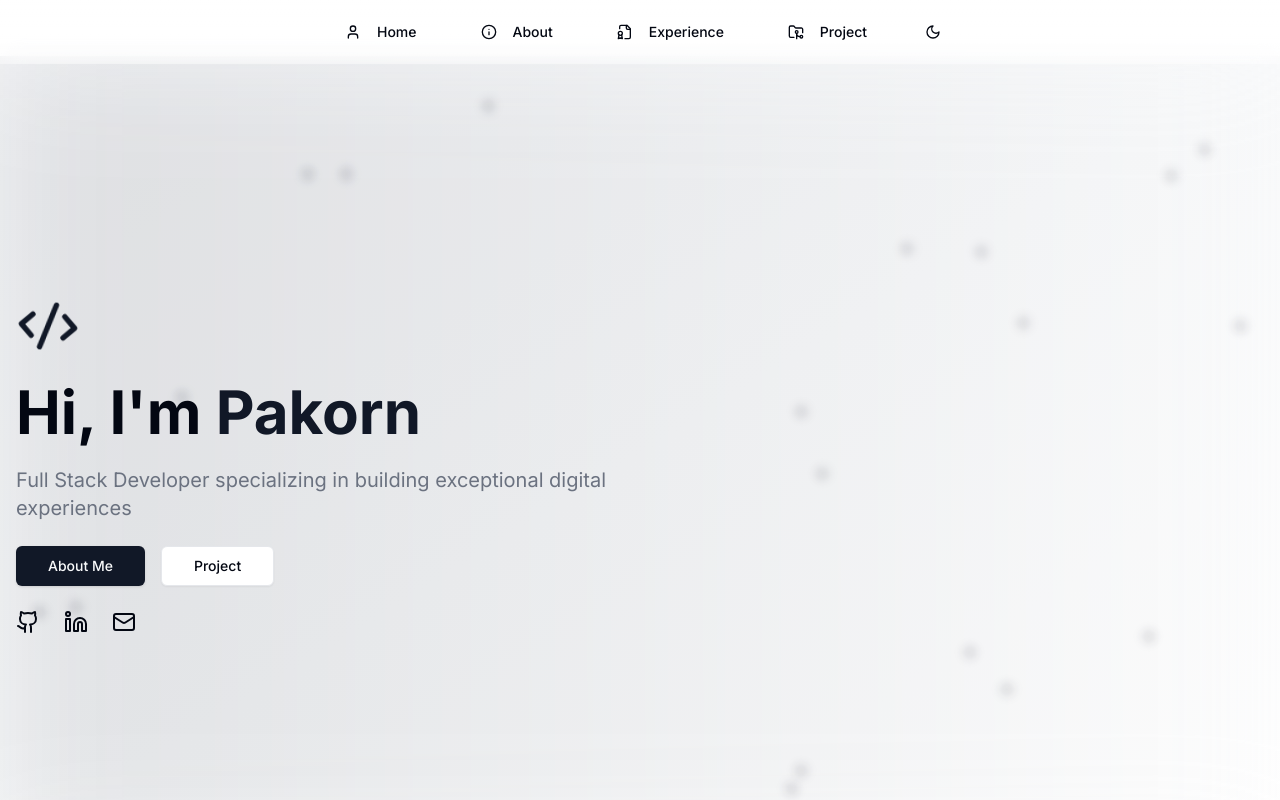
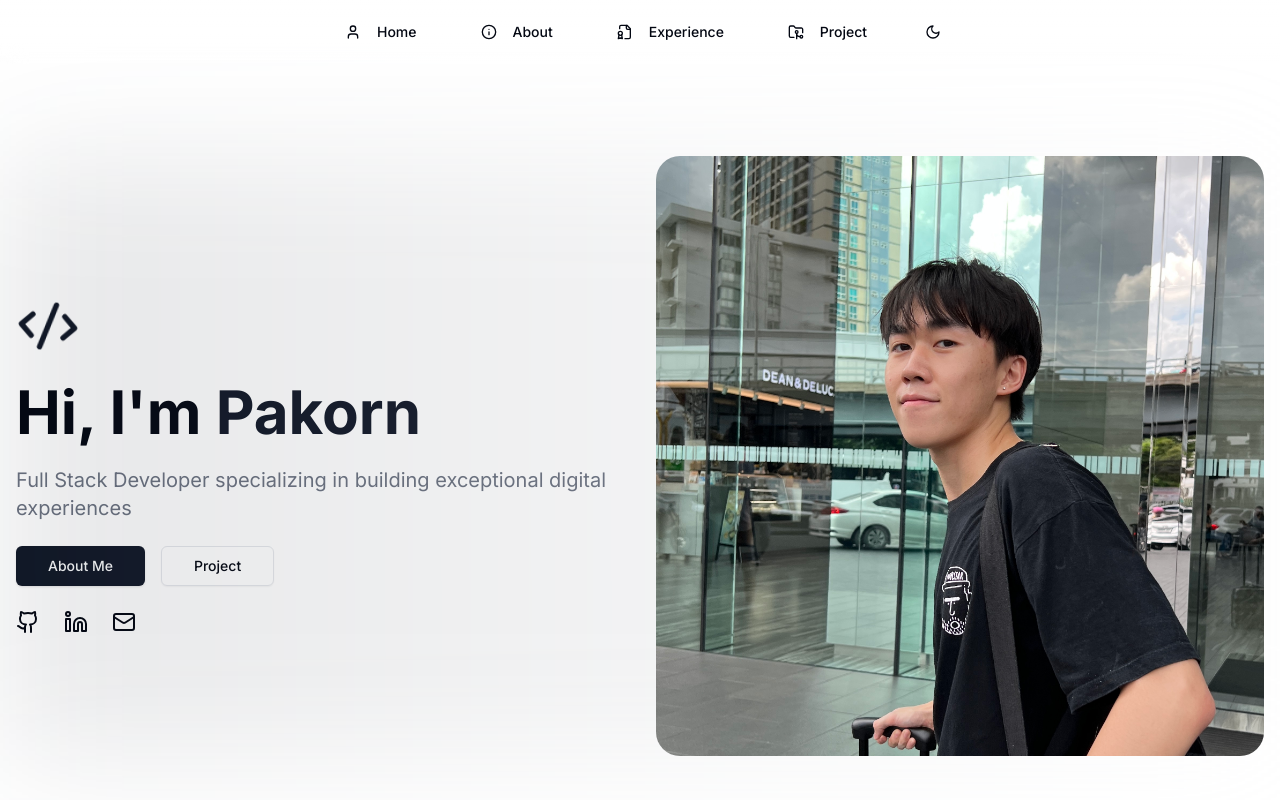
Before and after one commit to PakornBank/portfolio-next, a Next.js app: page / in a window 1280 px wide. Shown: the top 800 px of the page. Built offline with nearby package versions, Linux system fonts and the light colour scheme.

Commit message:
feat: Refactor HeroSection component to use Image for profile picture and improve layout structure

```diff
--- a/src/components/HeroSection.tsx
+++ b/src/components/HeroSection.tsx
@@ -5,7 +5,7 @@ import { Button } from "@/components/ui/button";
 import { motion, useScroll, useTransform } from "framer-motion";
 import { useRef } from "react";
 import Link from "next/link";
-import AnimatedBackground from "./AnimatedBackground";
+import Image from "next/image";
 
 const HeroSection = () => {
 	const sectionRef = useRef<HTMLElement>(null);
@@ -25,7 +25,6 @@ const HeroSection = () => {
 	};
 
 	return (
-		<AnimatedBackground>
 		<motion.section
 			id="hero"
 			ref={sectionRef}
@@ -34,12 +33,11 @@ const HeroSection = () => {
 			animate={{ opacity: 1 }}
 			transition={{ duration: 0.5 }}
 		>
-				<div className="absolute inset-0 bg-gradient-to-r from-primary/10 to-secondary/10 rounded-2xl blur-3xl" />
-
 			<motion.div
 				style={{ y, opacity }}
-					className="container mx-auto px-4 relative z-10"
+				className="container mx-auto px-4 relative"
 			>
+				<div className="absolute inset-0 bg-gradient-to-r from-primary/10 to-secondary/10 rounded-2xl blur-3xl" />
 				<div className="grid grid-cols-1 lg:grid-cols-2 gap-8 items-center">
 					<div className="text-center lg:text-left space-y-6">
 						<motion.div
@@ -65,8 +63,8 @@ const HeroSection = () => {
 							animate={{ opacity: 1, y: 0 }}
 							transition={{ delay: 0.4 }}
 						>
-								Full Stack Developer specializing in building exceptional
-								digital experiences
+							Full Stack Developer specializing in building exceptional digital
+							experiences
 						</motion.p>
 
 						<motion.div
@@ -104,7 +102,6 @@ const HeroSection = () => {
 							</Link>
 						</motion.div>
 					</div>
-
 					<motion.div
 						className="relative w-full h-96 lg:h-[600px]"
 						initial={{ opacity: 0, scale: 0.9 }}
@@ -112,21 +109,20 @@ const HeroSection = () => {
 						transition={{ delay: 0.4, duration: 0.6 }}
 					>
 						<div className="relative w-full h-full rounded-3xl overflow-hidden">
-								{/* <Image
-									src="/jpeg/me.jpeg"
+							<Image
+								src="/jpg/me.jpg"
 								alt="Pakorn's profile"
 								fill
 								className="object-cover"
 								sizes="(max-width: 768px) 100vw, 50vw"
 								priority
-								/> */}
+							/>
 							{/* <div className="absolute inset-0 bg-gradient-to-t from-AnimatedBackground from-0% via-background/50 via-15% to-transparent to-30%" /> */}
 						</div>
 					</motion.div>
 				</div>
 			</motion.div>
 		</motion.section>
-		</AnimatedBackground>
 	);
 };
 
```
Also changed, not shown: public/jpg/me.jpg (added). Lines whose indentation alone changed are shown as unchanged.
